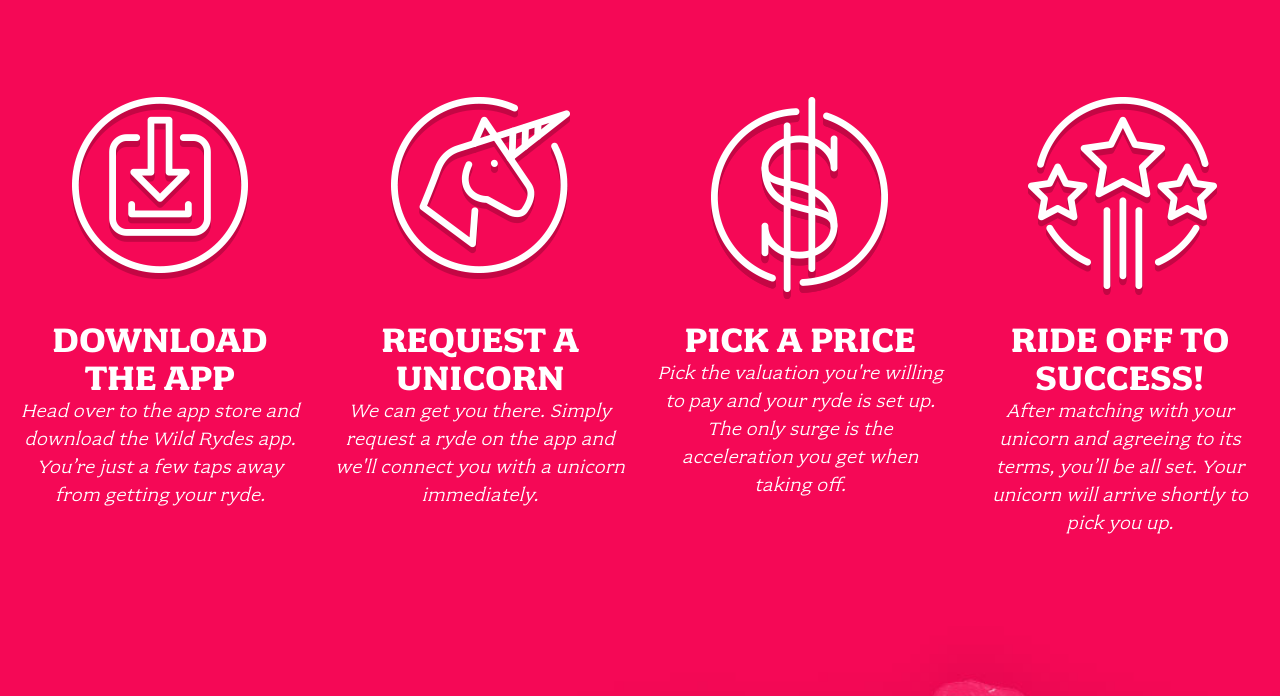
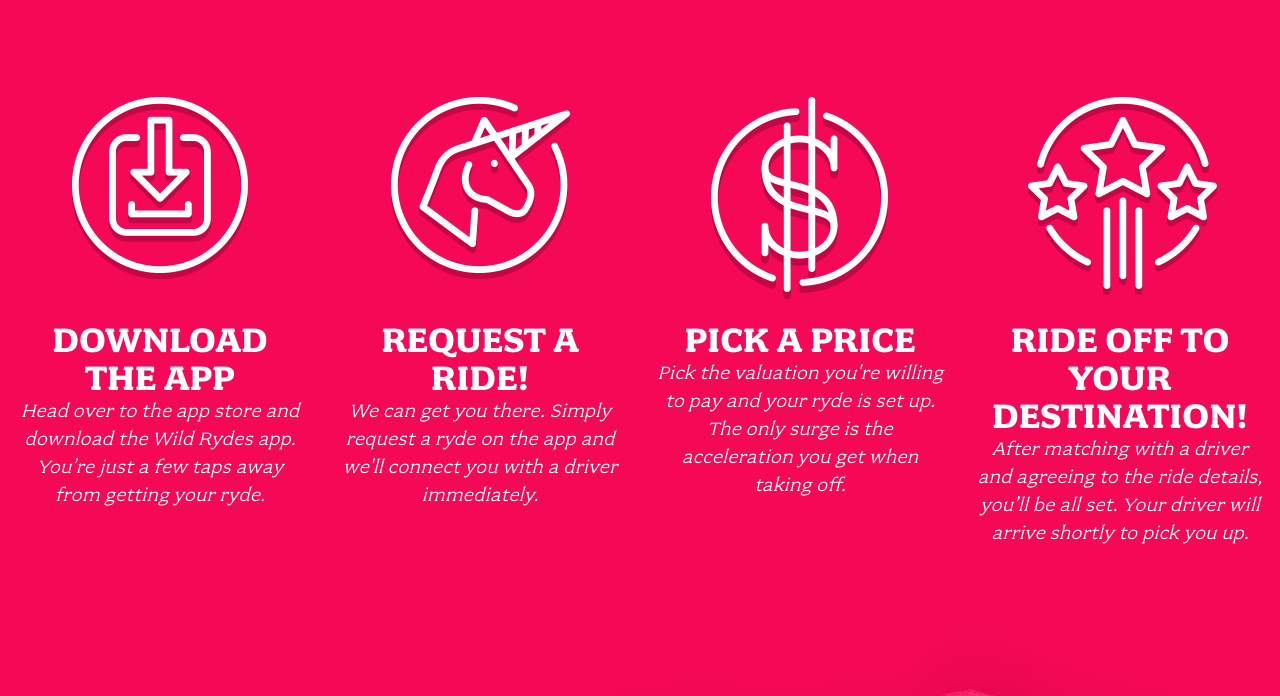
Before and after one commit to MuntasirMohammed/rideeasy-site, a plain HTML site: page index.html in a window 1280 px wide. Shown: the part 1267-1963 px from the top of the page. Drawn offline with Linux system fonts and the light colour scheme.

Commit message:
Update index.html

```diff
--- a/index.html
+++ b/index.html
@@ -46,8 +46,8 @@
 
       <div class="column">
         <div class="home-about-block">
-          <h3 class="title icon-unicorn">Request A Unicorn</h3>
-          <p class="content">We can get you there. Simply request a ryde on the app and we'll connect you with a unicorn immediately.</p>
+          <h3 class="title icon-unicorn">Request A Ride!</h3>
+          <p class="content">We can get you there. Simply request a ryde on the app and we'll connect you with a driver immediately.</p>
         </div>
       </div>
 
@@ -60,8 +60,8 @@
 
       <div class="column">
         <div class="home-about-block">
-          <h3 class="title icon-success">Ride Off To Success!</h3>
-          <p class="content">After matching with your unicorn and agreeing to its terms, you’ll be all set. Your unicorn will arrive shortly to pick you up.</p>
+          <h3 class="title icon-success">Ride Off To Your Destination!</h3>
+          <p class="content">After matching with a driver and agreeing to the ride details, you’ll be all set. Your driver will arrive shortly to pick you up.</p>
         </div>
       </div>
     </div>
@@ -71,7 +71,7 @@
     <div class="row column large-9 xlarge-6 xxlarge-4">
       <h2 class="section-title">Our Story</h2>
       <p class="content">
-        Wild Rydes was started by a former hedge fund analyst and a software developer. The two long-time friends happened upon the Wild Rydes idea after attending a silent yoga retreat in Nevada. After gazing upon the majestic herds of unicorns prancing across a surreal Nevada sunset, they witnessed firsthand the poverty and unemployment endemic to that once proud race. Whether it was modern society’s reliance on science over magic or not, we’ll never know the cause of their Ozymandian downfall and fade to obscurity. Moved by empathy, romance, and free enterprise, they saw an opportunity to marry society’s demand for faster, more flexible transportation to underutilized beasts of labor through an on-demand market making transportation app. Using the founders’ respective expertise in animal husbandry and software engineering, Wild Rydes was formed and has since raised untold amounts of venture capital. Today, Wild Rydes has thousands of unicorns in its network fulfilling hundreds of rydes each day.
+        Our ride-sharing service was founded by a former hedge fund analyst and a software developer. The two friends conceived the idea while exploring new ways to make travel more accessible and flexible. Observing the rapid changes in urban mobility and society’s demand for faster, more adaptable transportation, they saw an opportunity to connect people with a reliable network of drivers through an on-demand app. Drawing on their expertise in business and technology, they founded our service, which has since grown with substantial support and dedication to quality. Today, we have thousands of drivers in our network, fulfilling countless rides each day.
       </p>
     </div>
   </section>
@@ -126,7 +126,7 @@
       <div class="columns medium-6 xlarge-5 xxlarge-4">
         <h4 class="title">Coming Soon</h4>
         <p class="content">
-          Kraken 3xplorer and Dragon Flyght. We’re looking to provide you a full service package from air, land, and to sea.
+                Expanding Our Reach. We're excited to bring you an enhanced service package, connecting you to reliable transportation options by land and air.
         </p>
       </div>
     </div>
@@ -137,7 +137,6 @@
       <nav class="footer-nav">
         <ul>
           <li><a href="index.html">Home</a></li>
-          <li><a href="unicorns.html">Meet the Unicorns</a></li>
           <li><a href="investors.html">Investors & Board of Directors</a></li>
           <li><a href="faq.html">FAQ</a></li>
           <li><a href="apply.html">Apply</a></li>
```
